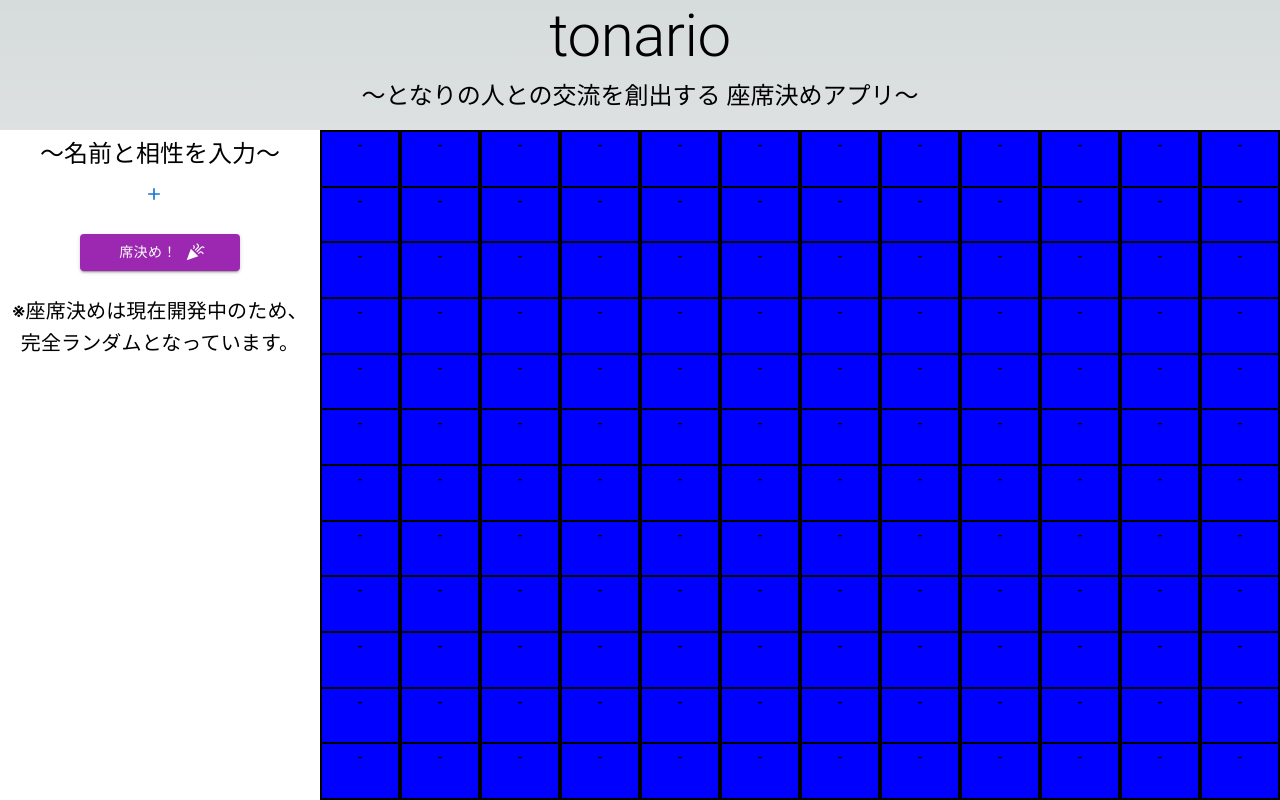
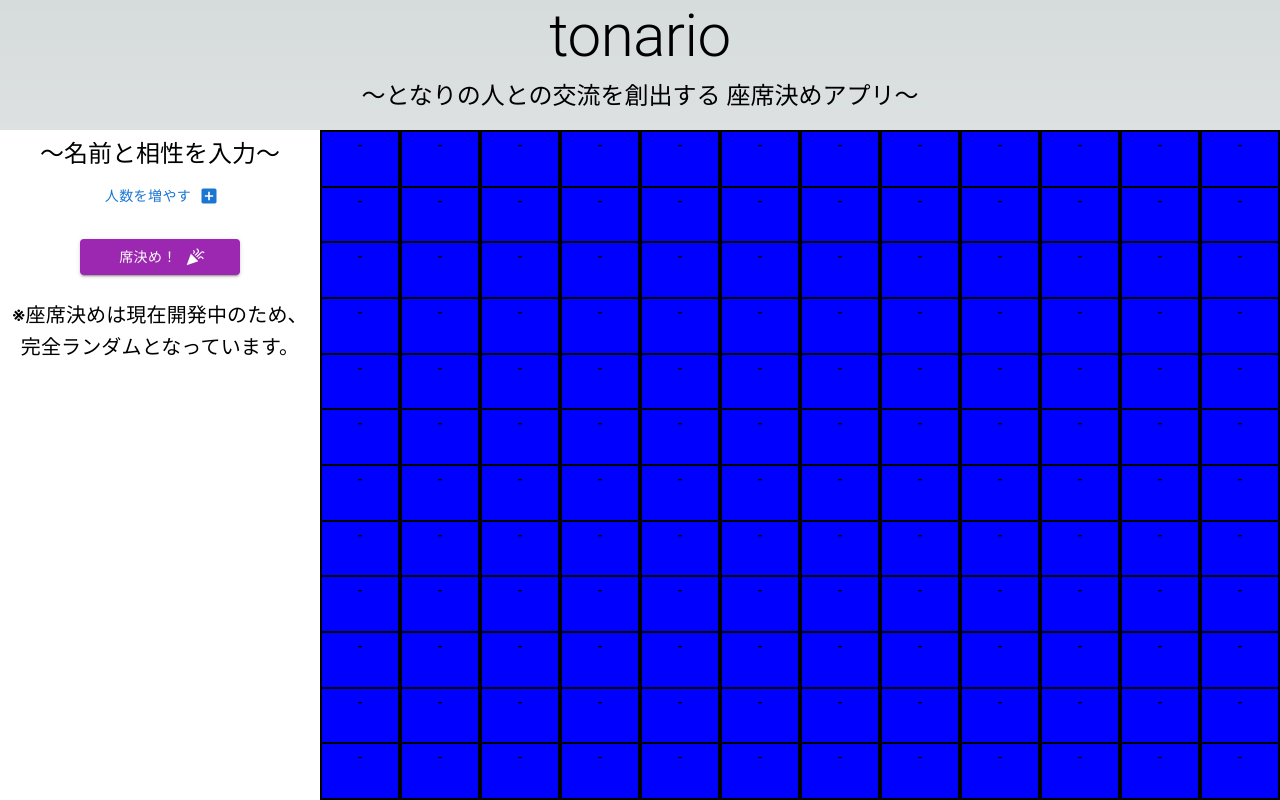
Before and after one commit to Cauchy27/tonario, a Next.js app: page / in a window 1280 px wide. Built offline with nearby package versions, Linux system fonts and the light colour scheme.

Commit message:
人数を増やすボタンをわかりやすく

```diff
--- a/app/page.tsx
+++ b/app/page.tsx
@@ -4,7 +4,7 @@ import { useEffect, useState } from "react";
 
 
 import { Grid, Typography, Button } from '@mui/material';
-import AddIcon from '@mui/icons-material/Add';
+import AddBoxIcon from '@mui/icons-material/AddBox';
 import CelebrationIcon from '@mui/icons-material/Celebration';
 
 import { NameList, CompatibillityToOthers } from './PropsType';
@@ -184,9 +184,11 @@ const Main:NextPage = () => {
                 })
               }
               <Button
-                startIcon={<AddIcon/>}
+                endIcon={<AddBoxIcon/>}
+                // variant="outlined"
                 onClick={()=>{addNameList()}}
               >
+                人数を増やす
               </Button>
             </Grid>
             <Grid
```
